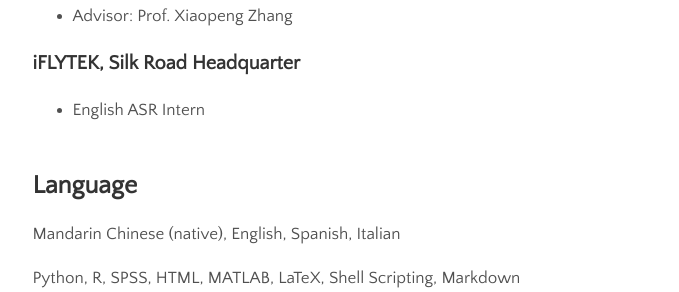
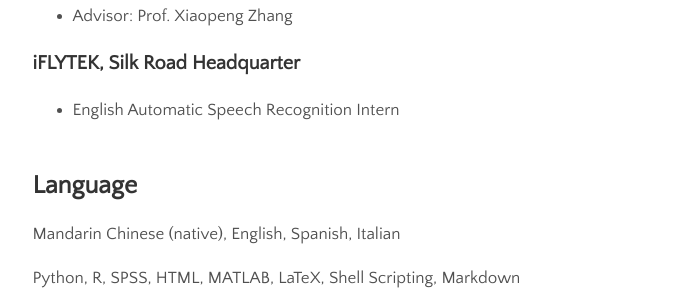
Before and after one commit to zhengwuma/zhengwuma.github.io, a Jekyll site: the page built from menu/about.md, in a window 1280 px wide. Shown: the part 1073-1365 px from the top of the page, without its empty margins (300-979 px from the left). Built offline with Jekyll 4.4.1, drawn with Linux system fonts in a browser that asks for light colours.

Commit message:
Update about.md

```diff
--- a/menu/about.md
+++ b/menu/about.md
@@ -30,7 +30,7 @@ I am the 1st-year PhD student at the LAnguages, Machines & Brains Lab, CityU, ad
 - Advisor: Prof. Xiaopeng Zhang
 
 ### iFLYTEK, Silk Road Headquarter
-- English ASR Intern
+- English Automatic Speech Recognition Intern
 <br><br>
 
 ## Language
```
